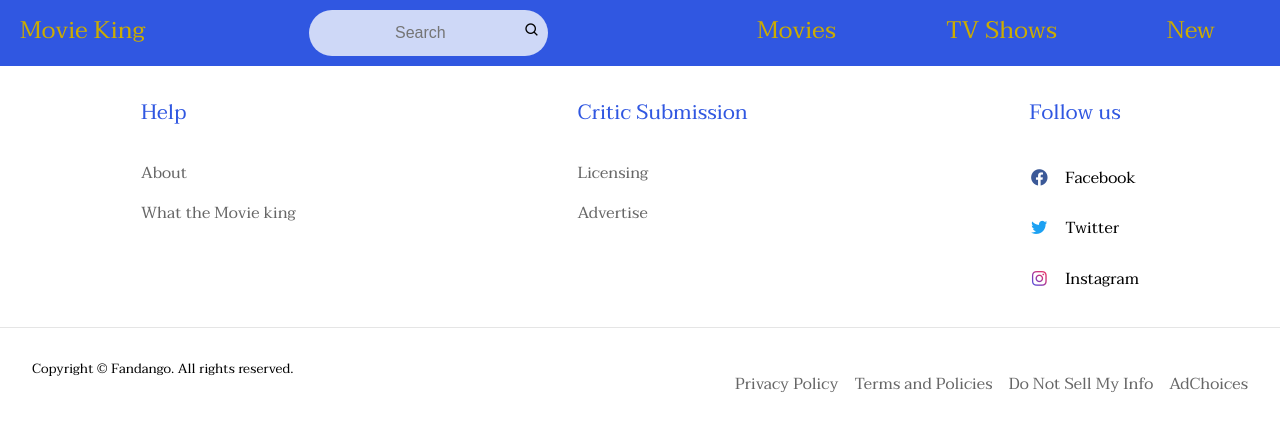
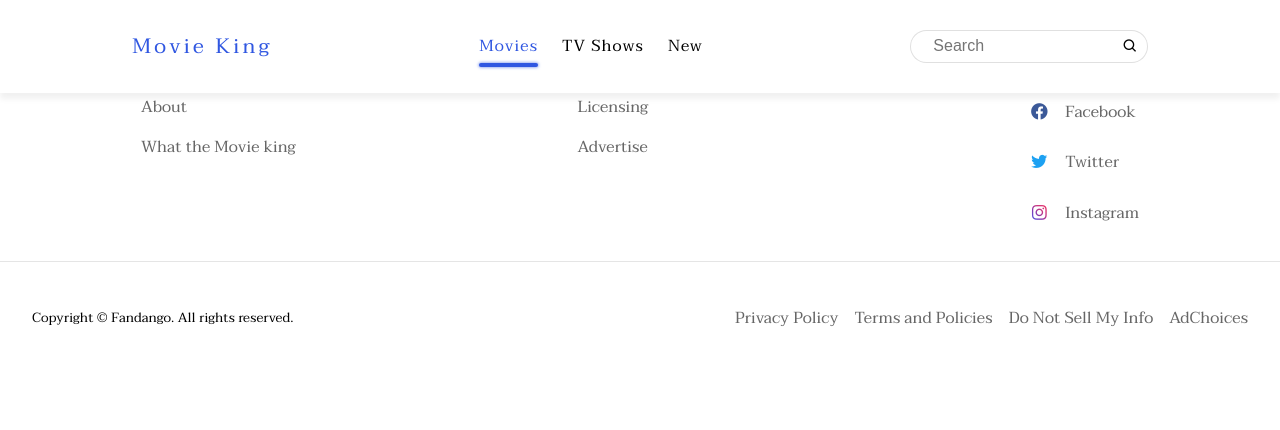
Before and after one commit to woratat/React_Project, a React (Create React App) app in the folder client/: page / in a window 1280 px wide. Shown: the top 430 px of the page. Built offline with nearby package versions, Linux system fonts and the light colour scheme.

Commit message:
update style component header

```diff
--- a/client/src/assets/scss/footer.module.scss
+++ b/client/src/assets/scss/footer.module.scss
@@ -79,6 +79,11 @@
     column-gap: 1rem;
 }
 
+.cr-left {
+    display: flex;
+    align-items: center;
+}
+
 .btn-link-privacy {
     color: rgba(0, 0, 0, .6);
     font-size: 1rem;
--- a/client/src/component/Footer.js
+++ b/client/src/component/Footer.js
@@ -28,7 +28,7 @@
                 </LinkFooter>
             </div>
             <div className={FooterStyle['copy-right']}>
-                <div className="cr-left">
+                <div className={FooterStyle['cr-left']}>
                     <small className="">Copyright © Fandango. All rights reserved.</small>
                 </div>
                 <div className="cr-right">
--- a/client/src/component/Header.js
+++ b/client/src/component/Header.js
@@ -1,22 +1,27 @@
 import React from "react";
-import { NavLink, Link } from "react-router-dom";
+import { Link } from "react-router-dom";
 import styled from "styled-components";
 import PropTypes from "prop-types";
+
+// component
+import NavLinkItem from './HeaderNavLinkItem';
 
 function Header({ className }) {
   return (
     <header className={className}>
-      <div className="logo">
-        <Link to="/">Movie King</Link>
+      <div className="content-logo">
+        <Link to="/">
+          <span className="title-logo">Movie King</span>
+        </Link>
+      </div>
+      <div className="menu">
+        <NavLinkItem toLink="/" title="Movies" />
+        <NavLinkItem toLink="/tv" title="TV Shows" />
+        <NavLinkItem toLink="/new" title="New" />
       </div>
       <div className="search-box">
         <input type="text" placeholder="Search" className="search-text"></input>
-        <i class='bx bx-search'></i>
-      </div>
-      <div className="menu">
-        <NavLink to="/">Movies</NavLink>
-        <NavLink to="/">TV Shows</NavLink>
-        <NavLink to="/">New</NavLink>
+        <i className='bx bx-search icon-search'></i>
       </div>
     </header>
   );
@@ -28,61 +33,82 @@
 
 export default styled(Header)`
   display: flex;
-  justify-content: space-between;
-  padding: 10px;
-  background-color: rgba(48, 87, 225, 1);
+  justify-content: space-around;
+  align-items: center;
+  padding: 1.8rem;
+  box-shadow: 0 6px 6px rgba(0, 0, 0, 6%);
+  background-color: #fff;
+  position: fixed;
+  top: 0;
+  left: 0;
+  right: 0;
+  z-index: 10;
 
-  a {
-    text-decoration: none;
-    color: #f2d0a9;
-  }
-
-  .logo {
-    a {
-      font-size: 2rem;
-      color: #CCAC00;
-      font-size: 1.5rem;
-      padding: 0 5px;
-      margin: 0 5px;
-    }
+  .title-logo {
+    font-size: 1.3rem;
+    color: rgba(48, 87, 225, 1);
+    letter-spacing: .2rem
   }
 
   .menu {
-    a {
-      font-size: 1.5rem;
-      padding: 5px 5px;
-      margin: 0 50px;
-      color: #CCAC00;
-    }
+    display: flex;
+    align-items: center;
+    column-gap: 1.5rem;
+  }
+
+  .link-item-header {
+    font-size: 1rem;
+    letter-spacing: 1px;
+    position: relative;
+  }
+
+  .active-item-header {
+    color:  rgba(48, 87, 225, 1);
+  }
+
+  .active-item-header::before {
+    content: "";
+    position: absolute;
+    bottom: -0.4rem;
+    width: 100%;
+    height: 0.222rem;
+    background: rgba(48, 87, 225, 1);
+    box-shadow: 0 0 3px .5px rgba(48, 87, 225, .6);
+    border-radius: 50px;
   }
 
   .search-box {
-    height: 30px;
-    border-radius: 40px;
-    background-color: #CED8F7;
-    padding: 8px;
+    position: relative;
   }
-  .search-btn {
-    color: goldenrod;
-    float: right;
-    width: 20px;
-    height: 30px;
-    border-radius: 50%;
-    background: #CED8F7;
+
+  .search-text {
+    border: 1px solid rgb(0, 0, 0, 12%);
+    border-radius: 50px;
+    padding: .4rem .9rem;
+    font-size: 1rem;
+    outline: none;
+  }
+
+  .search-text::placeholder {
+    padding-left: .5rem;
     display: flex;
-    justify-content: center;
     align-items: center;
   }
-  .search-text {
-    border: none;
-    background: none;
-    outline: none;
-    float: left;
-    padding: 0;
-    color: black;
-    font-size: 16px;
-    transition: 0.4s;
-    line-height: 30px;
-    text-align: center;
+
+  .search-text:focus {
+    border-color: rgba(48, 87, 225, .5);
+    box-shadow: 0 0 2px .5px rgba(48, 87, 225, .6);
+  }
+
+  .icon-search {
+    position: absolute;
+    transform: translate(-1.6rem, .49rem);
+    font-size: 1rem;
+    cursor: pointer;
+    transition: all .3s;
+  }
+
+  .icon-search:hover {
+    color: rgba(48, 87, 225, 1);
   }
 `;
--- /dev/null
+++ b/client/src/component/HeaderNavLinkItem.jsx
@@ -0,0 +1,16 @@
+import React from 'react';
+import PropTypes from 'prop-types';
+import { NavLink } from 'react-router-dom';
+
+export default function HeaderNavLinkItem({ title, toLink }) {
+    return (
+        <NavLink to={toLink} className="link-item-header" activeClassName="active-item-header">
+            <span>{ title }</span>
+        </NavLink>
+    );
+}
+
+HeaderNavLinkItem.propTypes = {
+    title: PropTypes.string.isRequired,
+    toLink: PropTypes.string.isRequired
+}
--- a/client/src/component/ItemFollowFooter.jsx
+++ b/client/src/component/ItemFollowFooter.jsx
@@ -12,7 +12,7 @@
                 <i className={nameIcon + " " + FooterStyle[color]}></i>
             </div>
             <div className="name-link">
-                <Link to={toLink} className="">
+                <Link to={toLink} className={FooterStyle['link-footer']}>
                     <span>{ nameLink }</span>
                 </Link>
             </div>
```
